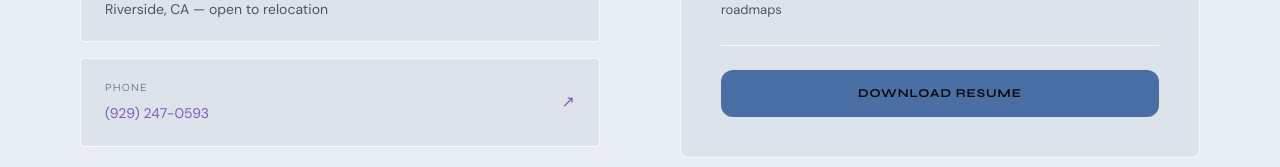
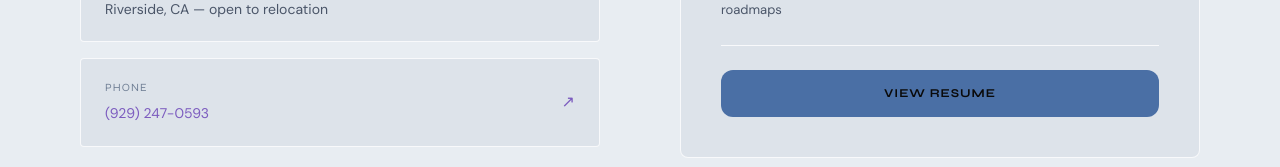
Before and after one commit to parvrao/Portfolio, a React (Vite) app in the folder parv-barot-portfolio/frontend/: page /contact in a window 1280 px wide. Shown: the part 882-1049 px from the top of the page. Built offline with nearby package versions, Linux system fonts and the light colour scheme.

Commit message:
Update Contact.jsx

```diff
--- a/parv-barot-portfolio/frontend/src/pages/Contact.jsx
+++ b/parv-barot-portfolio/frontend/src/pages/Contact.jsx
@@ -62,7 +62,7 @@ export default function Contact() {
               }}
                 onMouseEnter={e => e.target.style.background = 'var(--accent2)'}
                 onMouseLeave={e => e.target.style.background = 'var(--accent)'}
-              >Download Resume</a>
+              >View Resume</a>
             </div>
           </div>
         </div>
```
